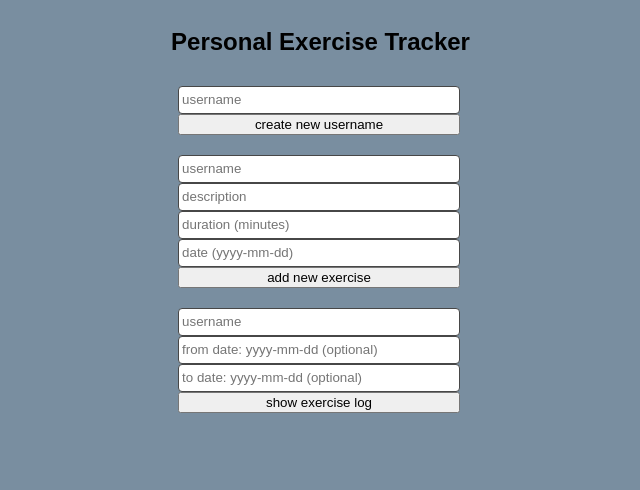
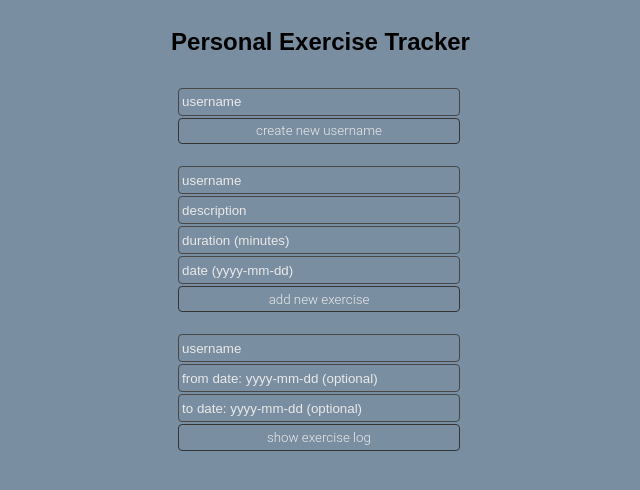
Before and after one commit to trily84/Exercise-Tracker, a website: page public/index.html in a window 1280 px wide. Shown: the whole page, without its empty margins (321-961 px from the left). Drawn offline with Linux system fonts and the light colour scheme.

```diff
--- a/public/index.html
+++ b/public/index.html
@@ -16,7 +16,7 @@
       <form action="api/users" method="POST">
         <label for="username"></label>
         <input id="username_input" type="text" name="username" placeholder="username" />
-        <input type="submit" value="create new username" />
+        <input type="submit" class="button" value="create new username" />
       </form>
     </div>
 
@@ -27,7 +27,7 @@
         <input id="description" type="text" name="description" placeholder="description"/>
         <input id="duration" type="text" name="duration" placeholder="duration (minutes)"/>
         <input id="date" type="text" name="date" placeholder="date (yyyy-mm-dd)"/>
-        <input type="submit" value="add new exercise" />
+        <input type="submit" class="button" value="add new exercise" />
       </form>
     </div>
 
@@ -37,7 +37,7 @@
         <input id="username" type="text" name="username" placeholder="username"/>
         <input id="from" type="text" name="from" placeholder="from date: yyyy-mm-dd (optional)"/>
         <input id="to" type="text" name="to" placeholder="to date: yyyy-mm-dd (optional)"/>
-        <input type="submit" value="show exercise log" />
+        <input type="submit" class="button" value="show exercise log" />
       </form>
     </div>
 
--- a/public/style.css
+++ b/public/style.css
@@ -42,11 +42,20 @@
   padding-left: 3px;
 }
 
+::placeholder {
+  /* Chrome, Firefox, Opera, Safari 10.1+ */
+  color: rgb(233, 233, 233);
+  opacity: 1; /* Firefox */
+}
+
 input[type="text"] {
+  background-color: #798ea0;
   border: 1px solid #474747;
   min-height: 20px;
   padding: 3px;
   border-radius: 4px;
+  margin-top: 2px;
+  color: #1d1d1d;
 }
 
 input[type="text"]:focus {
@@ -57,8 +66,35 @@
 }
 
 input[type="text"]:hover:not(:focus) {
-  border: 1px solid rgb(148, 148, 148);
+  border: 2px solid rgb(71, 71, 71);
   outline: none;
+  padding: 2px;
+}
+
+.button {
+  display: inline-block;
+  background-color: #798ea0;
+  padding: 0.35em 1.2em;
+  border: 1px solid #353535;
+  margin-top: 2px;
+  border-radius: 4px;
+  box-sizing: border-box;
+  text-decoration: none;
+  font-family: "Roboto", sans-serif;
+  font-weight: 300;
+  color: #ebebeb;
+  text-align: center;
+  transition: all 0.2s;
+}
+
+.button:hover {
+  color: #000000;
   background-color: #ebebeb;
-  padding: 3px;
 }
+
+@media all and (max-width: 30em) {
+  .button {
+    display: block;
+    margin: 0.4em auto;
+  }
+}
```
